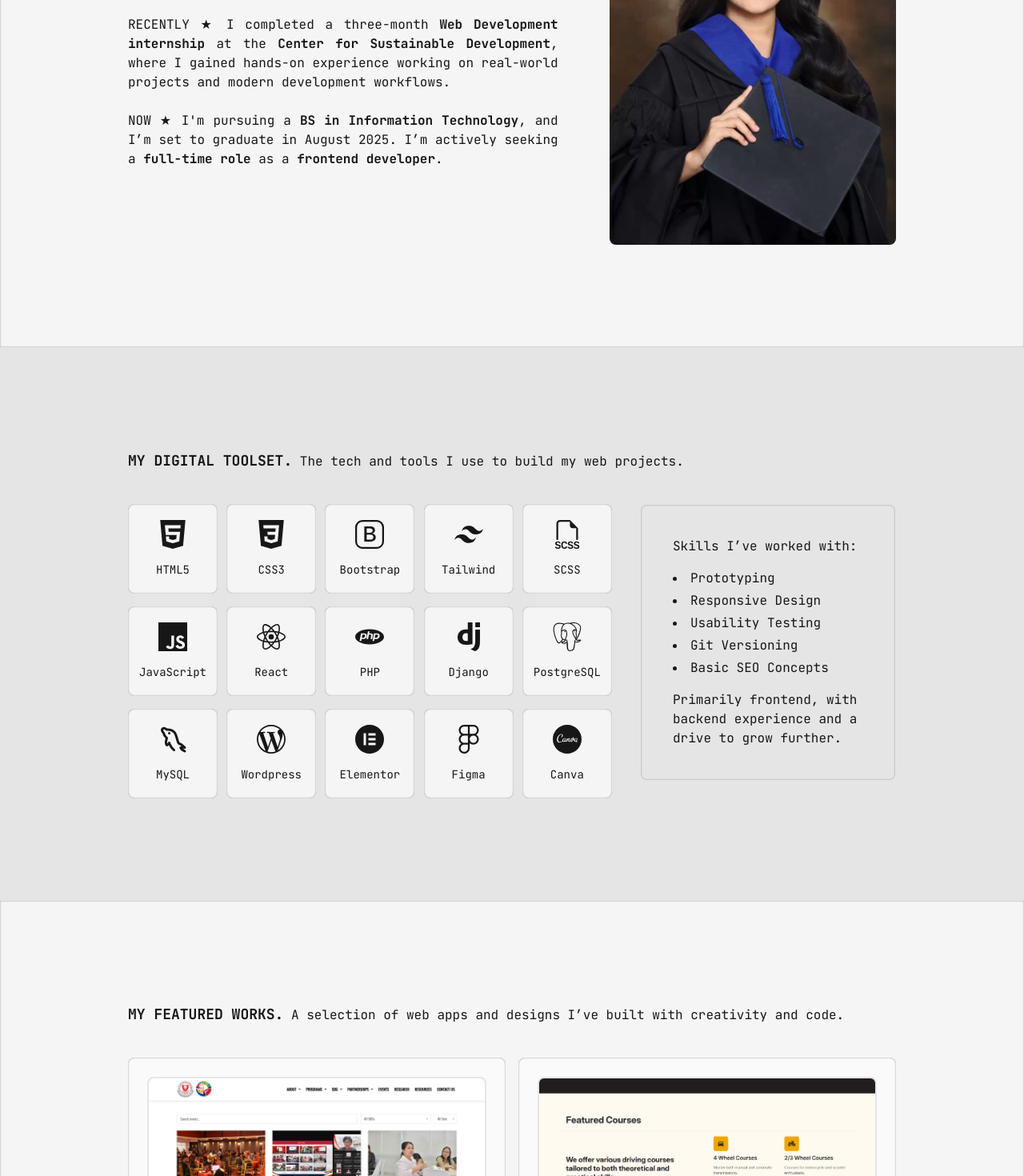
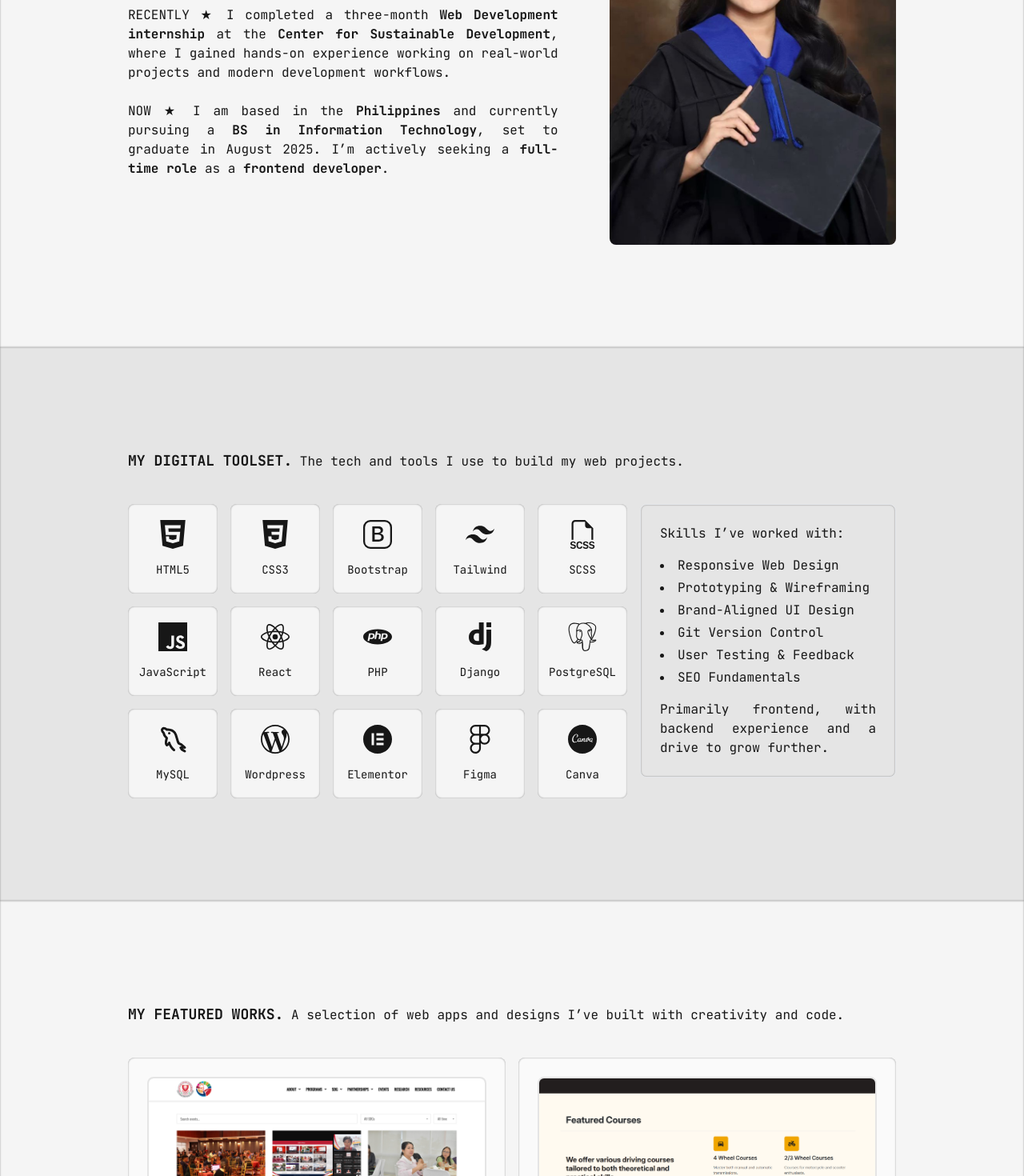
Before and after one commit to francokiid/af-portfolio, a React (Vite) app: page / in a window 1280 px wide. Shown: the part 1100-2570 px from the top of the page at 80% size. Built offline with nearby package versions, Linux system fonts and the light colour scheme.

Commit message:
Revised content and minor details

```diff
--- a/src/App.css
+++ b/src/App.css
@@ -45,7 +45,7 @@ section {
 }
 
 .dark .custom-inset {
-  box-shadow: inset 0 0 2px rgba(245, 245, 245, 0.25);
+  box-shadow: inset 0 0 1px rgba(245, 245, 245, 0.25);
 }
 
 .outline-text {
--- a/src/components/sections/About.jsx
+++ b/src/components/sections/About.jsx
@@ -25,9 +25,10 @@ export const About = () => {
           </p>
           <br />
           <p>
-            NOW ★ I'm pursuing a <b>BS in Information Technology</b>, and I’m
-            set to graduate in August 2025. I’m actively seeking a{" "}
-            <b>full-time role</b> as a <b>frontend developer</b>.
+            NOW ★ I am based in the <b>Philippines</b> and currently pursuing a{" "}
+            <b>BS in Information Technology</b>, set to graduate in August 2025.
+            I’m actively seeking a <b>full-time role</b> as a{" "}
+            <b>frontend developer</b>.
           </p>
         </div>
         <div className="w-1/2 md:w-2/5">
--- a/src/components/sections/Contact.jsx
+++ b/src/components/sections/Contact.jsx
@@ -4,7 +4,7 @@ export const Contact = () => {
   return (
     <section
       id="contact"
-      className="bg-gradient-to-b from-neutral-100 to-neutral-400 text-center dark:from-neutral-900 dark:to-neutral-600"
+      className="custom-inset bg-gradient-to-b from-neutral-100 to-neutral-400 text-center dark:from-neutral-900 dark:to-neutral-600"
     >
       <div
         data-aos="fade-up"
--- a/src/components/sections/Home.jsx
+++ b/src/components/sections/Home.jsx
@@ -5,7 +5,7 @@ export const Home = () => {
   return (
     <section
       id="home"
-      className="bg-grid min-h-screen justify-center bg-neutral-100 dark:bg-neutral-900"
+      className="custom-inset bg-grid min-h-screen justify-center bg-neutral-100 dark:bg-neutral-900"
     >
       <div className="mx-auto flex max-w-5xl flex-col items-center gap-8 px-8 text-center font-bold">
         {/* Text Section */}
@@ -49,7 +49,7 @@ export const Home = () => {
             View Projects
             <FaCaretRight className="ml-2" />
           </a>
-          <button className="hover:bg-neutral'-200 flex items-center justify-center rounded-md border border-neutral-900 bg-neutral-100 px-4 py-2 text-neutral-900 hover:bg-neutral-200 dark:border-neutral-200 dark:bg-neutral-900 dark:bg-transparent dark:text-neutral-100 dark:hover:bg-neutral-950 md:border-2 md:px-8">
+          <button className="hover:bg-neutral'-200 flex items-center justify-center rounded-md border border-neutral-900 bg-neutral-100 px-4 py-2 text-neutral-900 hover:bg-neutral-200 dark:border-neutral-200 dark:bg-neutral-900 dark:text-neutral-100 dark:hover:bg-neutral-950 md:border-2 md:px-8">
             Download Resume
             <MdDownload className="ml-2" />
           </button>
--- a/src/components/sections/Skills.jsx
+++ b/src/components/sections/Skills.jsx
@@ -36,15 +36,19 @@ export const Skills = () => {
   ];
 
   const skills = [
-    "Prototyping",
-    "Responsive Design",
-    "Usability Testing",
-    "Git Versioning",
-    "Basic SEO Concepts",
+    "Responsive Web Design",
+    "Prototyping & Wireframing",
+    "Brand-Aligned UI Design",
+    "Git Version Control",
+    "User Testing & Feedback",
+    "SEO Fundamentals",
   ];
 
   return (
-    <section id="skills" className="bg-neutral-200 dark:bg-neutral-900">
+    <section
+      id="skills"
+      className="custom-inset bg-neutral-200 dark:bg-neutral-900"
+    >
       <div
         data-aos="fade-up"
         data-aos-delay="200"
@@ -58,24 +62,24 @@ export const Skills = () => {
           The tech and tools I use to build my web projects.
         </p>
 
-        {/* Flex Row with Grid and Description */}
-        <div className="relative flex flex-col items-center gap-8 md:flex-row md:items-stretch md:gap-10">
+        {/* Flex Row with Grid and Text */}
+        <div className="relative flex flex-col items-center gap-4 lg:flex-row lg:items-start">
           {/* Icon Grid */}
-          <div className="grid flex-1 grid-cols-4 gap-2 md:grid-cols-5 md:gap-4">
+          <div className="grid grid-cols-4 gap-2 md:grid-cols-5 md:gap-4">
             {cards.map((card, index) => (
               <IconCard key={index} icon={card.icon} label={card.label} />
             ))}
           </div>
 
-          {/* Description Box */}
-          <div className="custom-inset h-full rounded-lg border p-6 dark:border-neutral-800 md:w-1/3 md:p-10">
+          {/* Text Box */}
+          <div className="custom-inset h-full w-full rounded-lg border p-4 dark:border-neutral-800 md:p-6 lg:w-1/3">
             <p className="mb-4">Skills I’ve worked with:</p>
             <ul className="mb-4 list-inside list-disc space-y-1">
               {skills.map((skill, index) => (
                 <li key={index}>{skill}</li>
               ))}
             </ul>
-            <p>
+            <p className="text-justify">
               Primarily frontend, with backend experience and a drive to grow
               further.
             </p>
```
